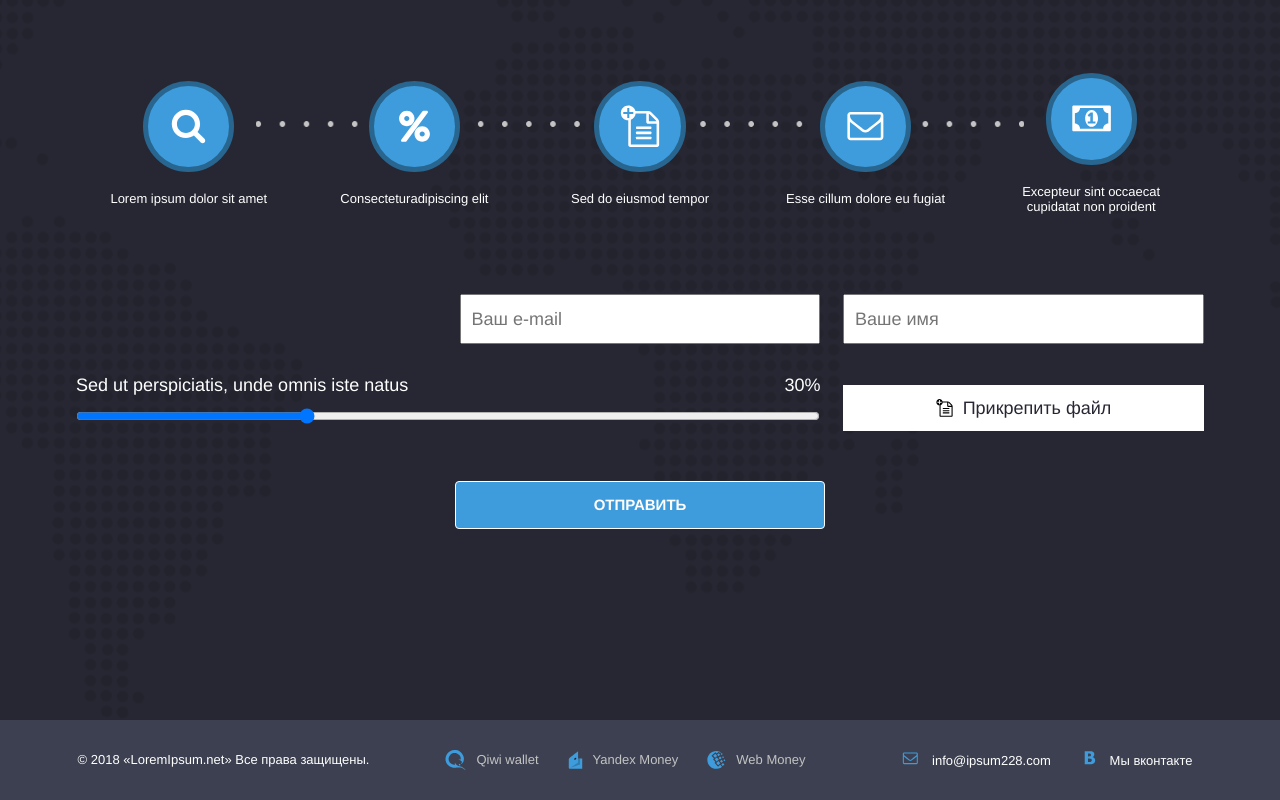
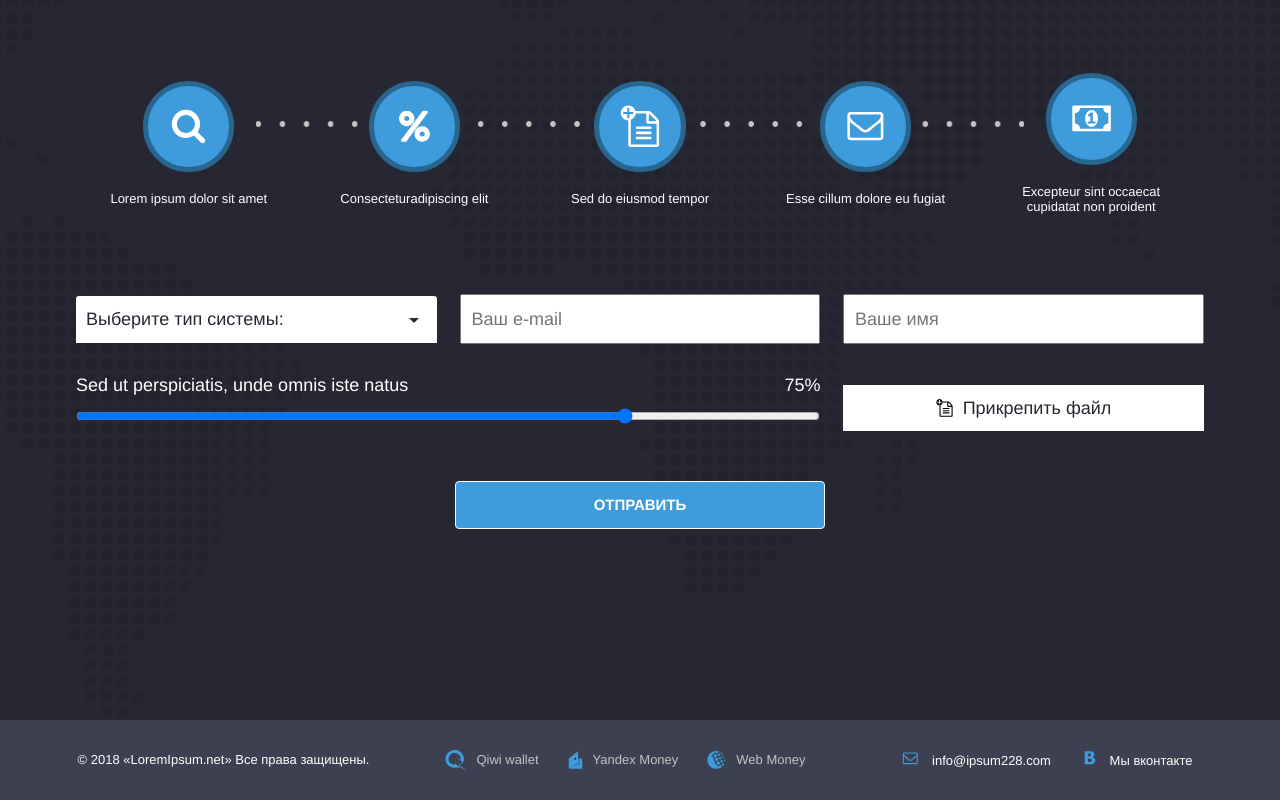
Before and after one commit to AlexandrKarpovich/employcity-test, a Vue app: page /order in a window 1280 px wide. Shown: the part 1188-1988 px from the top of the page. Built offline with nearby package versions, Linux system fonts and the light colour scheme.

Commit message:
add CustomSelect

```diff
--- a/src/App.vue
+++ b/src/App.vue
@@ -12,6 +12,7 @@
 <script>
 import HeaderTop from './components/HeaderTop.vue'
 import FooterLine from './components/FooterLine.vue'
+
 export default {
   name: 'App',
   components: {
--- a/src/components/OrderForm.vue
+++ b/src/components/OrderForm.vue
@@ -53,33 +53,19 @@
 
         <div class="form">
           <div class="form__item">
-            <!-- <select name="select" id="system" class="select">
-              <option value="" selected disabled hidden>Выберите тип системы:</option>
-              <option value="sys1">Sed ut perspiciatis</option>
-              <option value="sys2">Nemo enim ipsam</option>
-              <option value="sys3">Et harum quidem</option>
-              <option value="sys4">Temporibus autem</option>
-              <option value="sys4">Itaque earum rerum</option>
-            </select> -->
-
-
-            <div class="custom-select" style="width:200px;">
-              <select>
-                <option value="0">Select car:</option>
-                <option value="1">Audi</option>
-                <option value="2">BMW</option>
-                <option value="3">Citroen</option>
-                <option value="4">Ford</option>
-                <option value="5">Honda</option>
-                <option value="6">Jaguar</option>
-                <option value="7">Land Rover</option>
-                <option value="8">Mercedes</option>
-                <option value="9">Mini</option>
-                <option value="10">Nissan</option>
-                <option value="11">Toyota</option>
-                <option value="12">Volvo</option>
-              </select>
-            </div>
+            <CustomSelect
+                :options="[
+                  'Sed ut perspiciatis',
+                  'Nemo enim ipsam',
+                  'Et harum quidem',
+                  'Temporibus autem',
+                  'Itaque earum rerum',
+                  'Itaque earum rerum',
+                  'Itaque earum rerum'
+                ]"
+                :default="'Выберите тип системы:'"
+                class="select"
+              />
 
           </div>
           <div class="form__item">
@@ -118,20 +104,20 @@
 </template>
 
 <script>
-
+import CustomSelect from "../components/CustomSelect.vue";
 export default {
   name: 'OrderForm',
   components: {
-
+    CustomSelect
   },
   data() {
     return {
-      range: 30
+      range: 75
     }
   },
   computed: {
     // progresRange() {
-    //   return Date.now()
+    //   return
     // }
   }
 }
@@ -215,11 +201,11 @@ export default {
           justify-content: center;
           align-items: center;
 
-          @media (max-width: var(--table-breakpoint)) {
-            width: 5rem;
-            height: 5rem;
-            background: red;
-          }
+          // @media (max-width: var(--table-breakpoint)) {
+          //   width: 5rem;
+          //   height: 5rem;
+          //   background: red;
+          // }
         }
         &__txt {
           margin-top: 20px;
@@ -264,64 +250,6 @@ export default {
           box-sizing: border-box;
         }
       }
-
-
-      .custom-select {
-        position: relative;
-        font-family: Arial;
-      }
-      .custom-select select {
-        display: none; /*hide original SELECT element: */
-      }
-      .select-selected {
-        background-color: DodgerBlue;
-      }
-      /* Style the arrow inside the select element: */
-      .select-selected:after {
-        position: absolute;
-        content: "";
-        top: 14px;
-        right: 10px;
-        width: 0;
-        height: 0;
-        border: 6px solid transparent;
-        border-color: #fff transparent transparent transparent;
-      }
-
-      /* Point the arrow upwards when the select box is open (active): */
-      .select-selected.select-arrow-active:after {
-        border-color: transparent transparent #fff transparent;
-        top: 7px;
-      }
-
-      /* style the items (options), including the selected item: */
-      .select-items div,.select-selected {
-        color: #ffffff;
-        padding: 8px 16px;
-        border: 1px solid transparent;
-        border-color: transparent transparent rgba(0, 0, 0, 0.1) transparent;
-        cursor: pointer;
-      }
-
-      /* Style items (options): */
-      .select-items {
-        position: absolute;
-        background-color: DodgerBlue;
-        top: 100%;
-        left: 0;
-        right: 0;
-        z-index: 99;
-      }
-
-      /* Hide the items when the select box is closed: */
-      .select-hide {
-        display: none;
-      }
-
-      .select-items div:hover, .same-as-selected {
-        background-color: rgba(0, 0, 0, 0.1);
-      }
-
 
 
 
--- a/src/scss/main.scss
+++ b/src/scss/main.scss
@@ -57,3 +57,23 @@ body {
 a {
     text-decoration: none;
 }
+
+// custom scroll bar
+::-webkit-scrollbar {
+    width: 10px;
+  }
+
+/* Track */
+::-webkit-scrollbar-track {
+    background: #3D4050;
+}
+
+/* Handle */
+::-webkit-scrollbar-thumb {
+    background: #43ABF0;
+}
+
+/* Handle on hover */
+::-webkit-scrollbar-thumb:hover {
+    background: #5fa3d0;
+}
```
